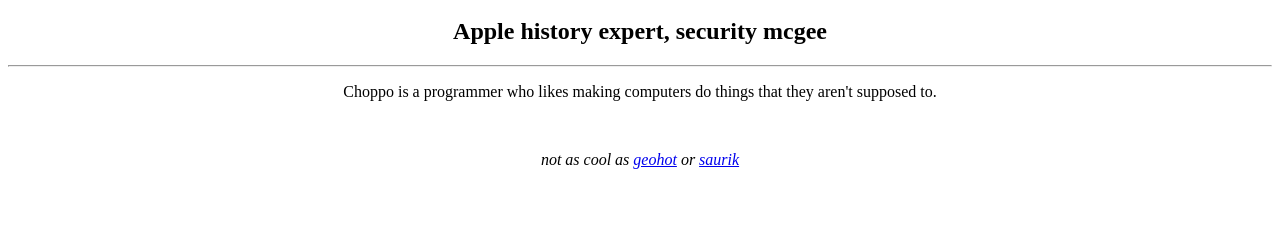
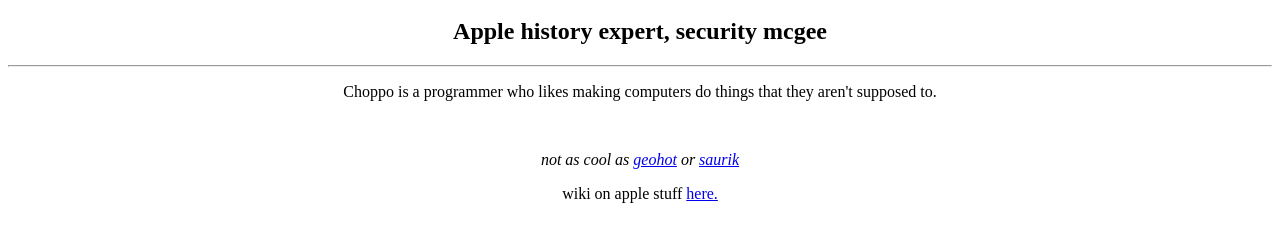
Before and after one commit to ch0popath/ch0popath.github.io, a plain HTML site: page index.html in a window 1280 px wide. Shown: the part 48-290 px from the top of the page. Drawn offline with Linux system fonts and the light colour scheme.

Commit message:
add wiki

```diff
--- a/index.html
+++ b/index.html
@@ -5,4 +5,5 @@
  <p>Choppo is a programmer who likes making computers do things that they aren't supposed to.</p>
  <p><font color="white">VTIWP</font></p>
  <i>not as cool as <a href="https://geohot.com">geohot</a> or <a href="https://twitter.com/saurik">saurik</a></i>
+ <p>wiki on apple stuff <a href="wiki/">here.</a></p>
 </center>
```
